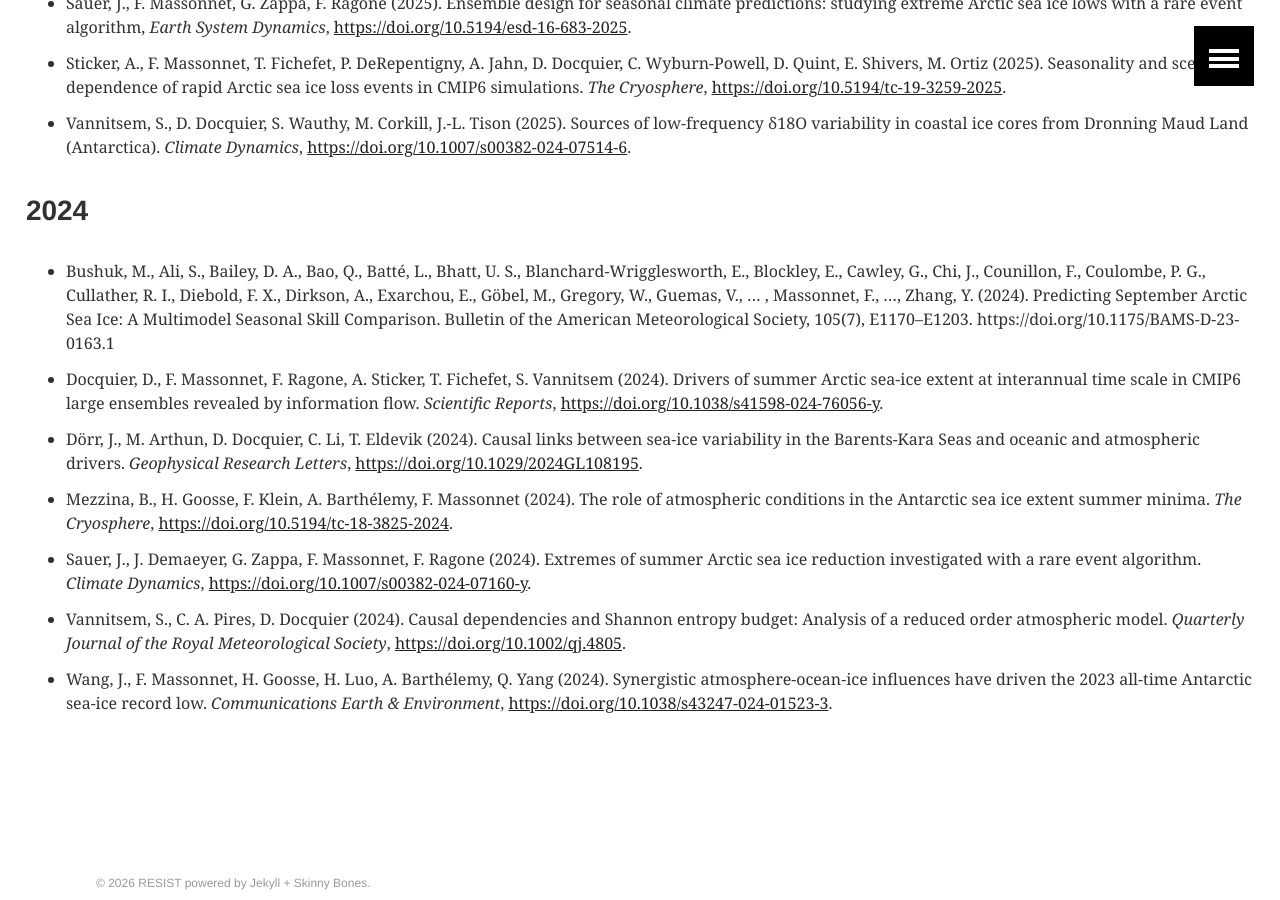
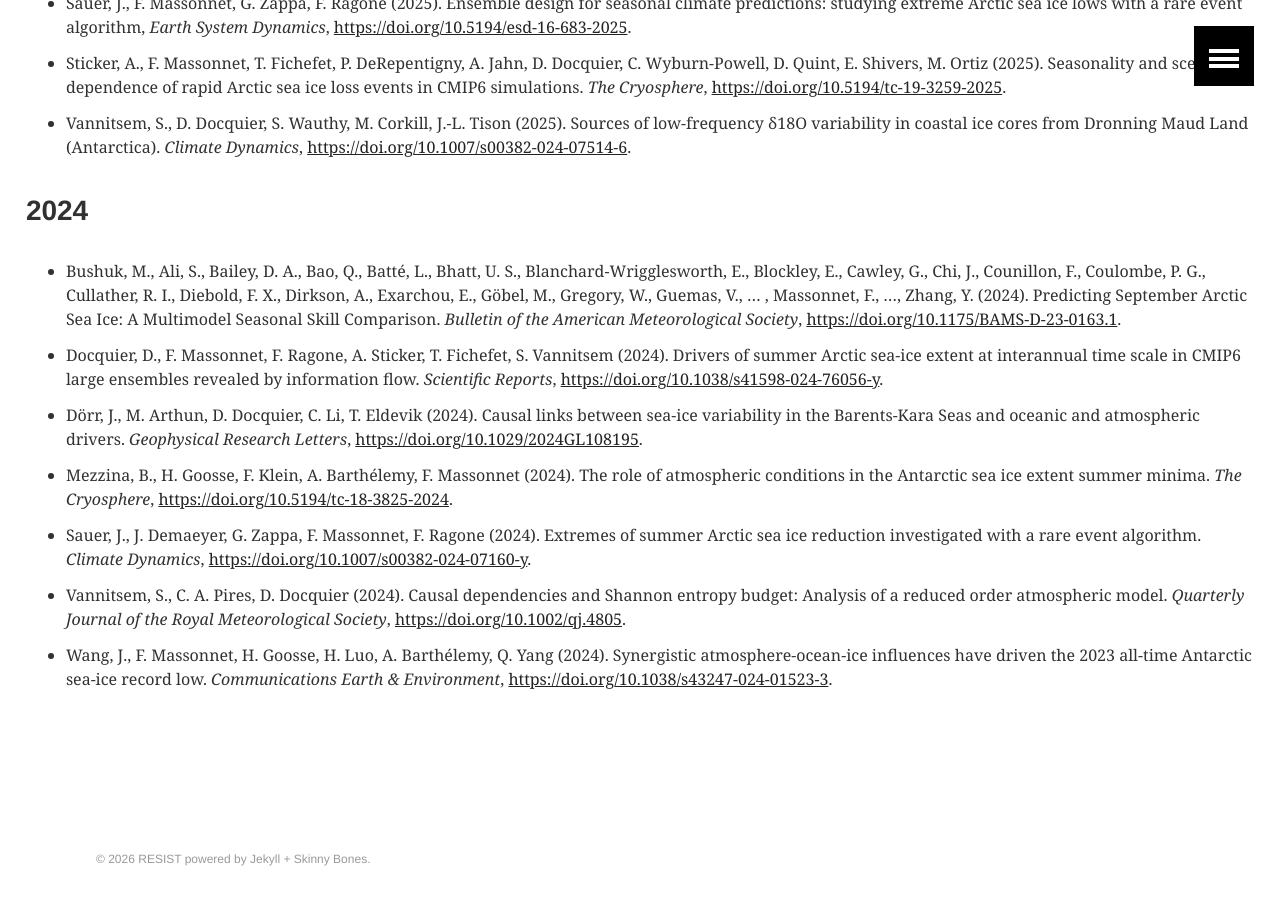
Before and after one commit to resist-impuls/resist-impuls.github.io, a Jekyll site: the page built from publications.md, in a window 1280 px wide and 900 px high, scrolled down 563 px. Built offline with Jekyll 4.4.1, drawn with Linux system fonts in a browser that asks for light colours; our own code applies the rules of GitHub Pages for plain Markdown files.

Commit message:
Format publication entries with italics and links

```diff
--- a/publications.md
+++ b/publications.md
@@ -11,7 +11,7 @@
 - Vannitsem, S., D. Docquier, S. Wauthy, M. Corkill, J.-L. Tison (2025). Sources of low-frequency δ18O variability in coastal ice cores from Dronning Maud Land (Antarctica). _Climate Dynamics_, [https://doi.org/10.1007/s00382-024-07514-6](https://doi.org/10.1007/s00382-024-07514-6).
 
 ### 2024
-- Bushuk, M., Ali, S., Bailey, D. A., Bao, Q., Batté, L., Bhatt, U. S., Blanchard-Wrigglesworth, E., Blockley, E., Cawley, G., Chi, J., Counillon, F., Coulombe, P. G., Cullather, R. I., Diebold, F. X., Dirkson, A., Exarchou, E., Göbel, M., Gregory, W., Guemas, V., … , Massonnet, F., …, Zhang, Y. (2024). Predicting September Arctic Sea Ice: A Multimodel Seasonal Skill Comparison. Bulletin of the American Meteorological Society, 105(7), E1170–E1203. https://doi.org/10.1175/BAMS-D-23-0163.1
+- Bushuk, M., Ali, S., Bailey, D. A., Bao, Q., Batté, L., Bhatt, U. S., Blanchard-Wrigglesworth, E., Blockley, E., Cawley, G., Chi, J., Counillon, F., Coulombe, P. G., Cullather, R. I., Diebold, F. X., Dirkson, A., Exarchou, E., Göbel, M., Gregory, W., Guemas, V., … , Massonnet, F., …, Zhang, Y. (2024). Predicting September Arctic Sea Ice: A Multimodel Seasonal Skill Comparison. _Bulletin of the American Meteorological Society_, [https://doi.org/10.1175/BAMS-D-23-0163.1](https://doi.org/10.1175/BAMS-D-23-0163.1).
 - Docquier, D., F. Massonnet, F. Ragone, A. Sticker, T. Fichefet, S. Vannitsem (2024). Drivers of summer Arctic sea-ice extent at interannual time scale in CMIP6 large ensembles revealed by information flow. _Scientific Reports_, [https://doi.org/10.1038/s41598-024-76056-y](https://doi.org/10.1038/s41598-024-76056-y).
 - Dörr, J., M. Arthun, D. Docquier, C. Li, T. Eldevik (2024). Causal links between sea-ice variability in the Barents-Kara Seas and oceanic and atmospheric drivers. _Geophysical Research Letters_, [https://doi.org/10.1029/2024GL108195](https://doi.org/10.1029/2024GL108195).
 - Mezzina, B., H. Goosse, F. Klein, A. Barthélemy, F. Massonnet (2024). The role of atmospheric conditions in the Antarctic sea ice extent summer minima. _The Cryosphere_, [https://doi.org/10.5194/tc-18-3825-2024](https://doi.org/10.5194/tc-18-3825-2024).
```
